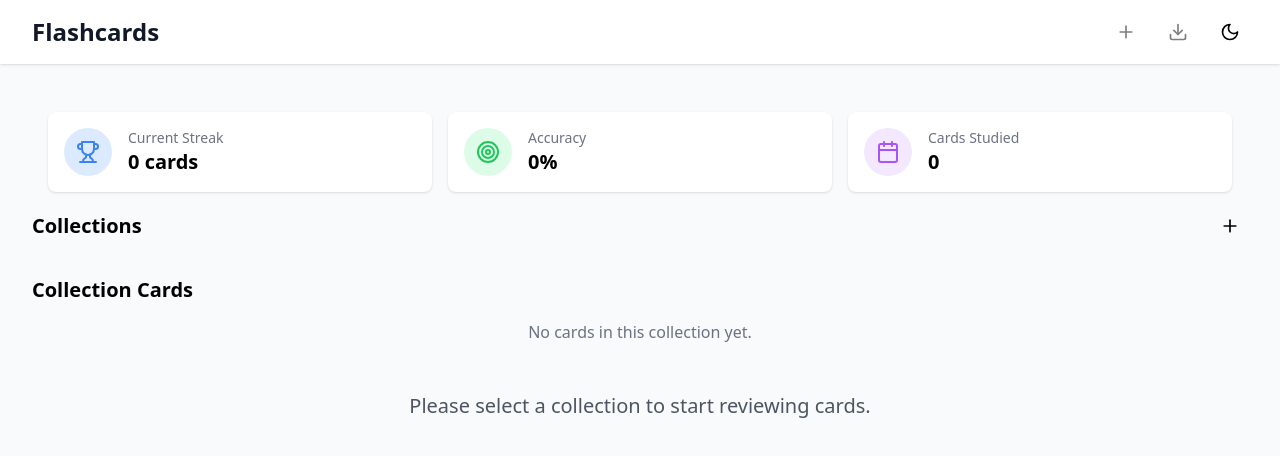
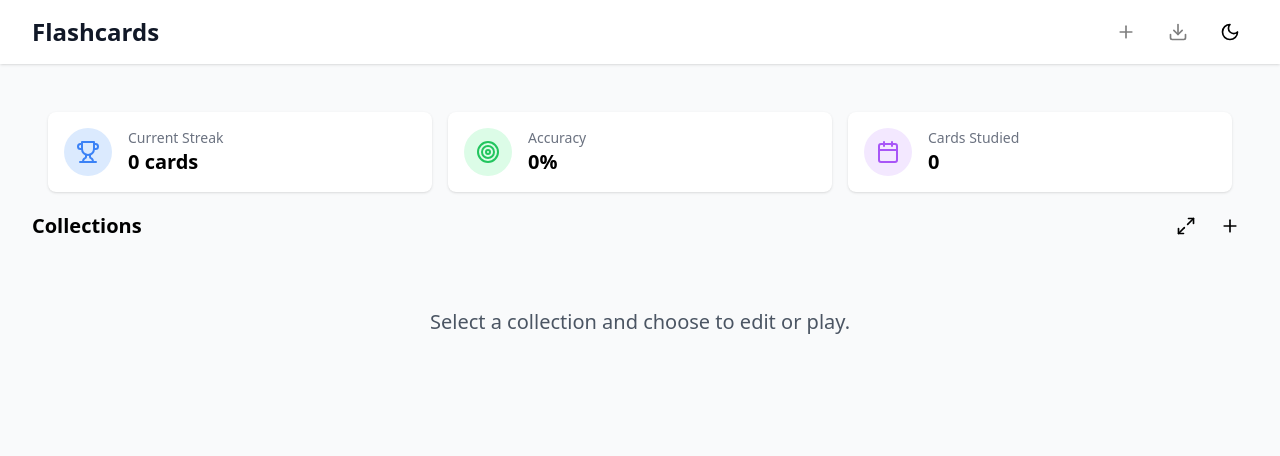
Before and after one commit to dragonhuntr/anqi, a React (Vite) app: page / in a window 1280 px wide. Shown: the top 456 px of the page. Built offline with nearby package versions, Linux system fonts and the light colour scheme.

Commit message:
refactor card handling and ui

```diff
--- a/src/App.tsx
+++ b/src/App.tsx
@@ -6,7 +6,7 @@ import { Stats } from './components/Stats';
 import { CollectionManager } from './components/CollectionManager';
 import { CollectionDetails } from './components/CollectionDetails';
 import { useStore } from './store/useStore';
-import { Flashcard, FlashcardCollection } from './types'; // added FlashcardCollection import
+import { Flashcard, FlashcardCollection, ViewMode } from './types';
 
 function App() {
   const {
@@ -21,7 +21,8 @@ function App() {
     updateStats,
   } = useStore();
 
-  const [showImport, setShowImport] = useState<boolean>(false); // added type assertion
+  const [showImport, setShowImport] = useState<boolean>(false);
+  const [viewMode, setViewMode] = useState<ViewMode>(null);
 
   // get current collection's cards
   const currentCards: Flashcard[] = currentCollection
@@ -89,9 +90,11 @@ function App() {
 
         <main className="max-w-7xl mx-auto px-4 sm:px-6 lg:px-8 py-8">
           <Stats stats={stats} />
-          <CollectionManager />
-          <CollectionDetails />
-          {currentCollection ? (
+          <CollectionManager onViewModeChange={setViewMode} />
+
+          {viewMode === 'edit' && <CollectionDetails />}
+
+          {viewMode === 'play' && currentCollection && (
             dueCards.length > 0 ? (
               <FlashCard
                 question={dueCards[currentCardIndex].question}
@@ -119,10 +122,12 @@ function App() {
                 </p>
               </div>
             )
-          ) : (
+          )}
+
+          {!viewMode && (
             <div className="text-center py-12">
               <p className="text-xl text-gray-600 dark:text-gray-300">
-                Please select a collection to start reviewing cards.
+                Select a collection and choose to edit or play.
               </p>
             </div>
           )}
--- a/src/components/CollectionManager.tsx
+++ b/src/components/CollectionManager.tsx
@@ -1,16 +1,12 @@
 import React, { useState } from 'react';
-import { Folder, Edit, Trash2, Plus } from 'lucide-react';
+import { Folder, Edit, Trash2, Plus, Play, Maximize2, Minimize2 } from 'lucide-react';
 import { useStore } from '../store/useStore';
-import { FlashcardCollection } from '../types';
+import { FlashcardCollection, CollectionManagerProps, CollectionFormData, ViewMode } from '../types';
 
-interface CollectionFormData {
-  name: string;
-  topic: string;
-}
-
-export function CollectionManager() {
+export function CollectionManager({ onViewModeChange }: CollectionManagerProps) {
   const [isAdding, setIsAdding] = useState<boolean>(false);
   const [editingId, setEditingId] = useState<string | null>(null);
+  const [isFullscreen, setIsFullscreen] = useState(false);
   const [formData, setFormData] = useState<CollectionFormData>({
     name: '',
     topic: '',
@@ -24,6 +20,21 @@ export function CollectionManager() {
     deleteCollection,
     setCurrentCollection,
   } = useStore();
+
+  const handleViewModeChange = (mode: ViewMode, collectionId: string) => {
+    setCurrentCollection(collectionId);
+    onViewModeChange(mode);
+  };
+
+  const handleFullscreen = () => {
+    if (!document.fullscreenElement) {
+      document.documentElement.requestFullscreen();
+      setIsFullscreen(true);
+    } else {
+      document.exitFullscreen();
+      setIsFullscreen(false);
+    }
+  };
 
   const handleSubmit = (e: React.FormEvent) => {
     e.preventDefault();
@@ -44,12 +55,25 @@ export function CollectionManager() {
     <div className="space-y-4">
       <div className="flex justify-between items-center">
         <h2 className="text-xl font-semibold dark:text-white">Collections</h2>
+        <div className="flex gap-2">
+          <button
+            onClick={handleFullscreen}
+            className="p-2 rounded-full hover:bg-gray-100 dark:hover:bg-gray-700"
+            title={isFullscreen ? "Exit fullscreen" : "Enter fullscreen"}
+          >
+            {isFullscreen ? (
+              <Minimize2 className="w-5 h-5 dark:text-white" />
+            ) : (
+              <Maximize2 className="w-5 h-5 dark:text-white" />
+            )}
+          </button>
           <button
             onClick={() => setIsAdding(true)}
             className="p-2 rounded-full hover:bg-gray-100 dark:hover:bg-gray-700"
           >
             <Plus className="w-5 h-5 dark:text-white" />
           </button>
+        </div>
       </div>
 
       {(isAdding || editingId) && (
@@ -99,7 +123,6 @@ export function CollectionManager() {
                 ? 'border-blue-500 dark:border-blue-400'
                 : 'border-gray-200 dark:border-gray-700'
             } hover:bg-gray-50 dark:hover:bg-gray-800 cursor-pointer`}
-            onClick={() => setCurrentCollection(collection.id)}
           >
             <div className="flex items-center justify-between">
               <div className="flex items-center space-x-3">
@@ -115,6 +138,16 @@ export function CollectionManager() {
                 <button
                   onClick={(e) => {
                     e.stopPropagation();
+                    handleViewModeChange('play', collection.id);
+                  }}
+                  className="p-1 rounded hover:bg-gray-200 dark:hover:bg-gray-700"
+                >
+                  <Play className="w-4 h-4 text-green-500" />
+                </button>
+                <button
+                  onClick={(e) => {
+                    e.stopPropagation();
+                    handleViewModeChange('edit', collection.id);
                     setEditingId(collection.id);
                     setFormData({
                       name: collection.name,
```
Also changed, not shown: src/types/index.ts (+11 -0 lines). Lines whose indentation alone changed are shown as unchanged.
